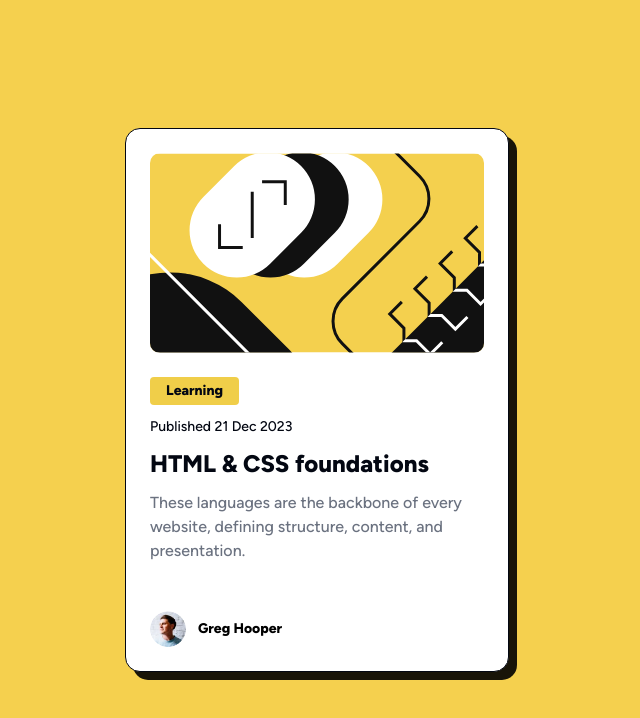
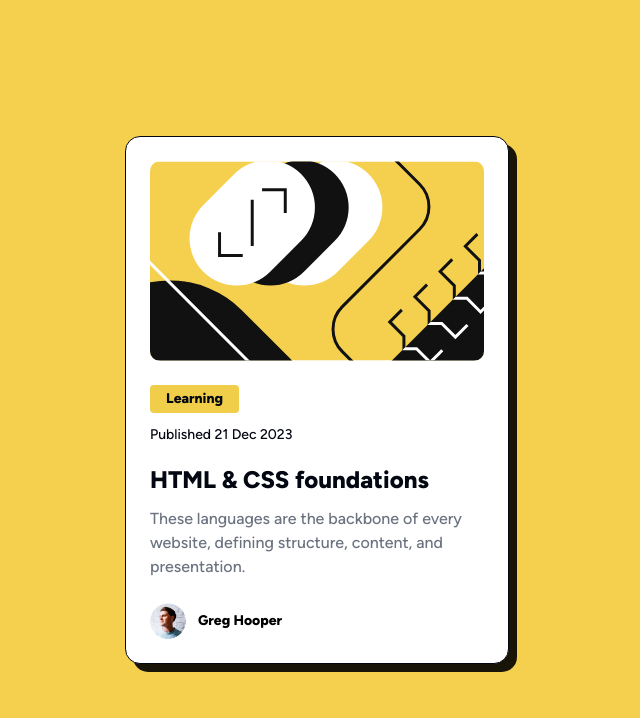
Before and after one commit to mechitoua/blog-preview-card, a Vue app: page / in a window 1280 px wide. Shown: the top 718 px of the page, without its empty margins (323-963 px from the left). Built offline with nearby package versions, Linux system fonts and the light colour scheme.

Commit message:
⚡️ style: adjust spacing in card layout
- Add padding to main content section
- Reduce footer spacing for better visual balance

```diff
--- a/src/components/BlogCard.vue
+++ b/src/components/BlogCard.vue
@@ -40,7 +40,7 @@ const formattedDate = format(post.publishDate, 'd MMM yyyy');
       </div>
     </header>
 
-    <main class="space-y-3 my-3">
+    <main class="space-y-3 my-3 pt-2">
       <h2 class="text-[24px] font-extrabold text-gray-950 leading-tight" itemprop="headline">
         <a
           href="#"
@@ -55,7 +55,7 @@ const formattedDate = format(post.publishDate, 'd MMM yyyy');
       </p>
     </main>
 
-    <footer class="mt-6 pt-6 border-gray-200 flex items-center gap-3">
+    <footer class="pt-3 border-gray-200 flex items-center gap-3">
       <img
         :src="post.author.avatarUrl"
         :alt="'Avatar of ' + post.author.name"
```
